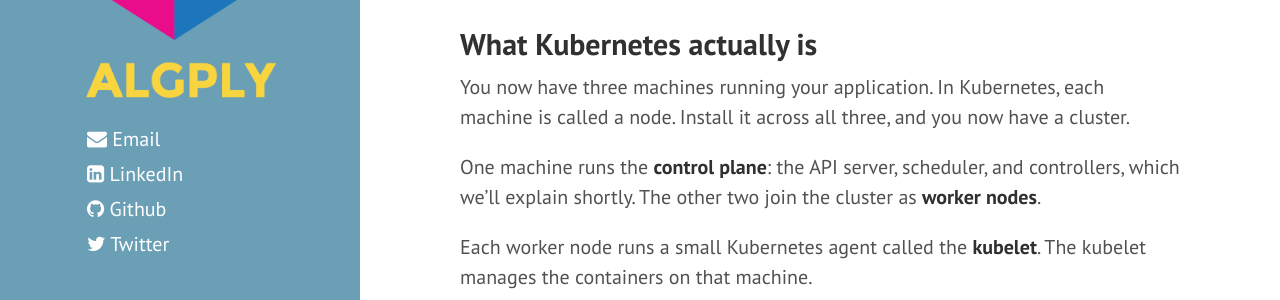
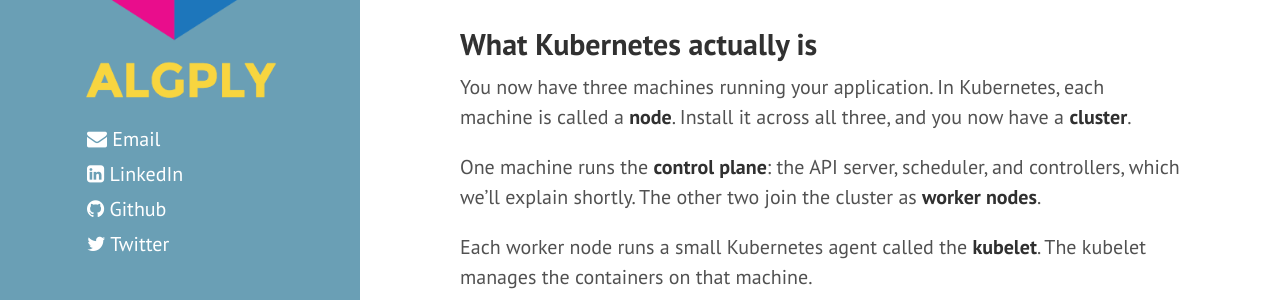
Before and after one commit to josephgardner/josephgardner.github.io, a Jekyll site: the page built from _posts/2026-04-06-kubernetes-from-scratch.md, in a window 1280 px wide and 900 px high, scrolled down 4600 px. Shown: the part 186-486 px from the top of the window. Built offline with Jekyll 4.4.1, drawn with Linux system fonts in a browser that asks for light colours; nearby versions of some CDN libraries; comment, search, counter and statistics services are not loaded.

Commit message:
Apply suggestion from @josephgardner

```diff
--- a/_posts/2026-04-06-kubernetes-from-scratch.md
+++ b/_posts/2026-04-06-kubernetes-from-scratch.md
@@ -148,7 +148,7 @@ This is the moment Kubernetes starts to make sense. Not because containers sudde
 
 ## What Kubernetes actually is
 
-You now have three machines running your application. In Kubernetes, each machine is called a node. Install it across all three, and you now have a cluster.
+You now have three machines running your application. In Kubernetes, each machine is called a **node**. Install it across all three, and you now have a **cluster**.
 
 One machine runs the **control plane**: the API server, scheduler, and controllers, which we’ll explain shortly. The other two join the cluster as **worker nodes**.
 
```
